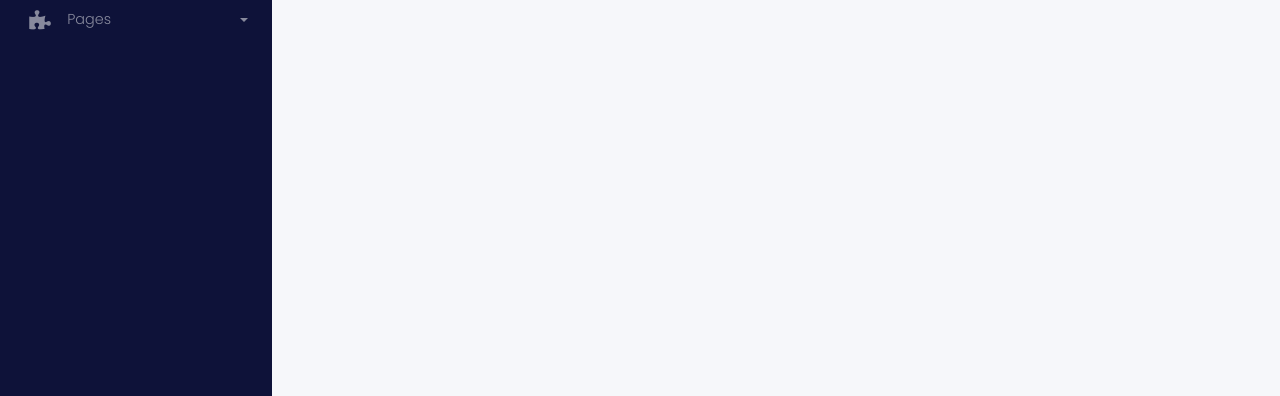
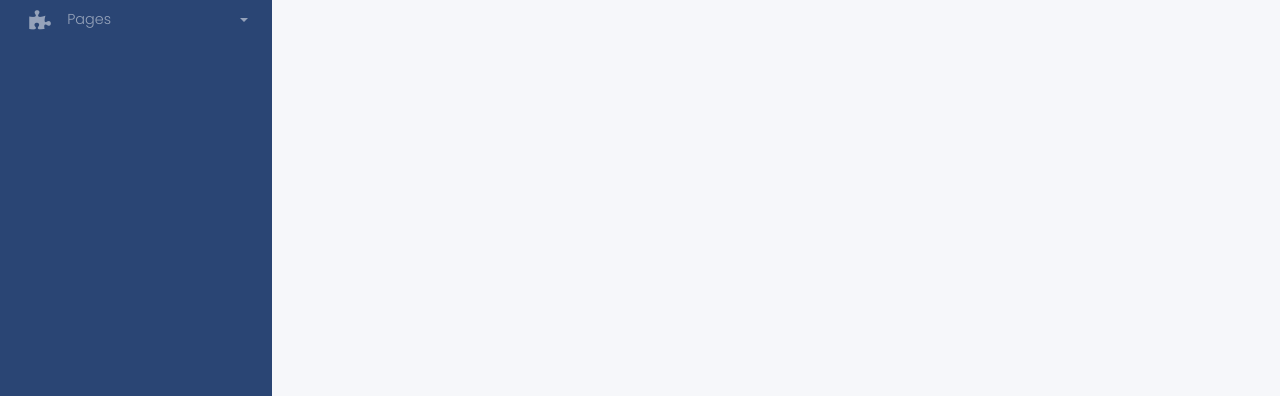
Before and after one commit to ranaRabie/Dashboard, a plain HTML site: page index.html in a window 1280 px wide. Shown: the part 404-800 px from the top of the page. Drawn offline with nearby package versions, Linux system fonts and the light colour scheme; some packages are replaced by stand-ins of ours.

Commit message:
Adding color schemes

```diff
--- a/assets/css/custom.scss
+++ b/assets/css/custom.scss
@@ -54,8 +54,29 @@ $footer-bgColor: #efefef;
 $footer-borderColor: #dad9d9;
 
 $theme-colors: (
-  "primary": #0e1239,
-  "secondary": #776bfd,
+  // "primary": #36425c,
+  // "secondary": #85ce36,
+
+  // "primary": #36425c,
+  // "secondary": #51baa0,
+
+  // "primary": #524da7,
+  // "secondary": #f2afe9,
+
+  // "primary": #1c43ab,
+  // "secondary": #f8af51,
+
+  // "primary": #2a4574,
+  // "secondary": #f2afe9,
+
+  "primary": #2a4574,
+  "secondary": #5fcbb4,
+
+  // "primary": #2a4574,
+  // "secondary": #85ce36,
+
+  // "primary": #0e1239,
+  // "secondary": #776bfd,
   "warning": #f1b44c,
   "success": #70cc47,
   "danger": #f0696a,
```
Also changed, not shown: assets/css/custom.css, assets/images/ico-heart.svg (deleted), 1 other file.
